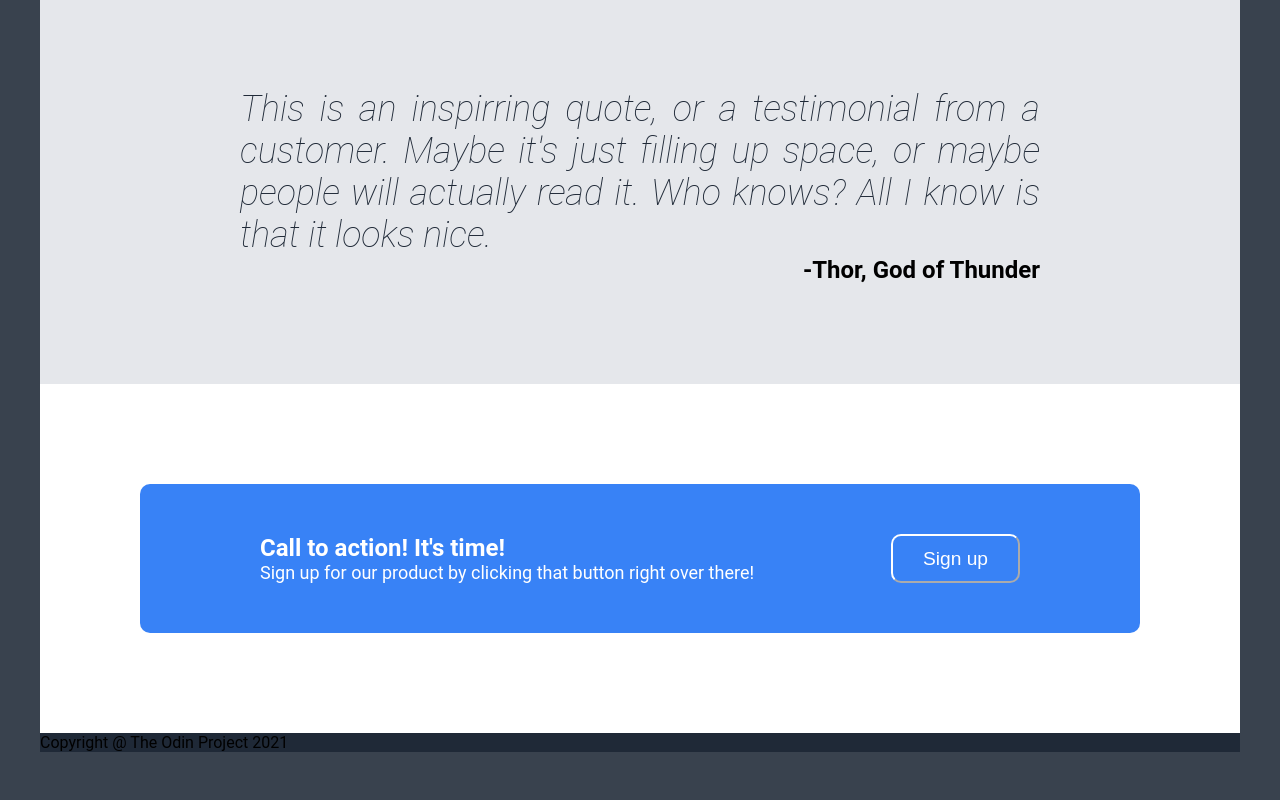
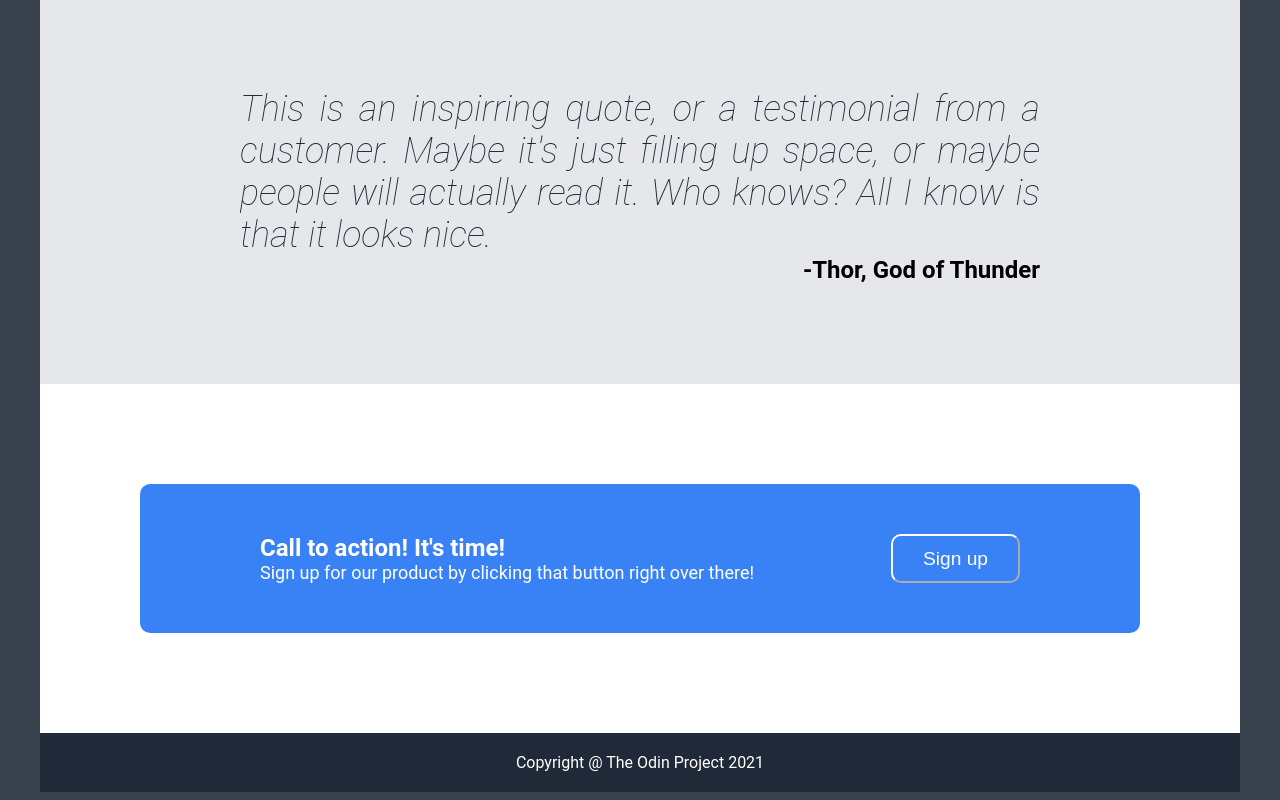
Before and after one commit to Reyuken/project-landing-page, a plain HTML site: page index.html in a window 1280 px wide. Shown: the part 878-1678 px from the top of the page. Before the commit the page ends 1638 px from the top, so only its background shows below. Drawn offline with Linux system fonts and the light colour scheme.

Commit message:
Added footer and Edited Readme file attributions

```diff
--- a/index.html
+++ b/index.html
@@ -75,8 +75,7 @@
         <button class="button4">Sign up</button>
         </div>
     </div>
-
-    <div class="copy-right">Copyright @ The Odin Project 2021</div>
+        <div class="footer">Copyright @ The Odin Project 2021</div>
     </div>
 </body>
 </html>
--- a/style.css
+++ b/style.css
@@ -136,3 +136,10 @@ a{
     padding: 5px 30px;
     font-size: larger;
 }
+.footer{
+    color: white;
+    display: flex;
+    justify-content: center;
+    padding: 20px;
+
+}
```
Also changed, not shown: 1 other file.
